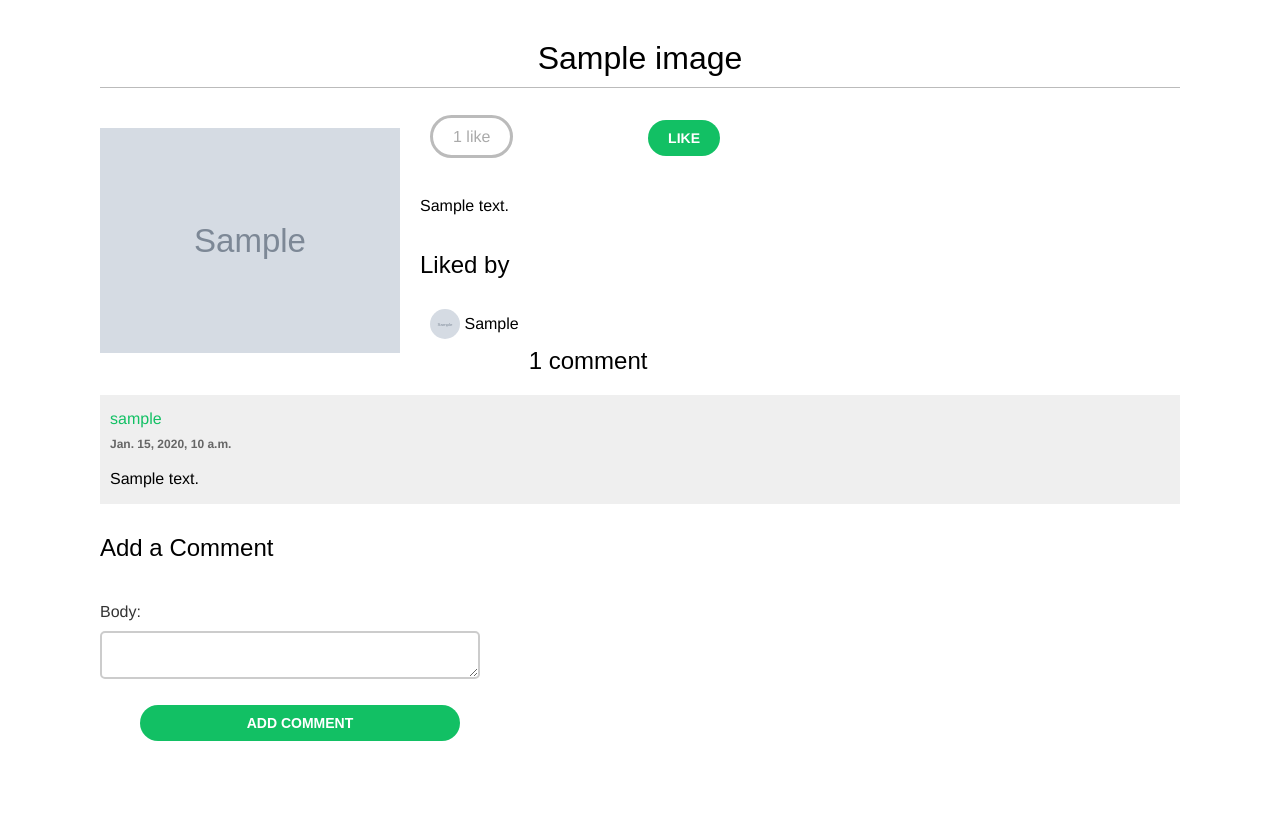
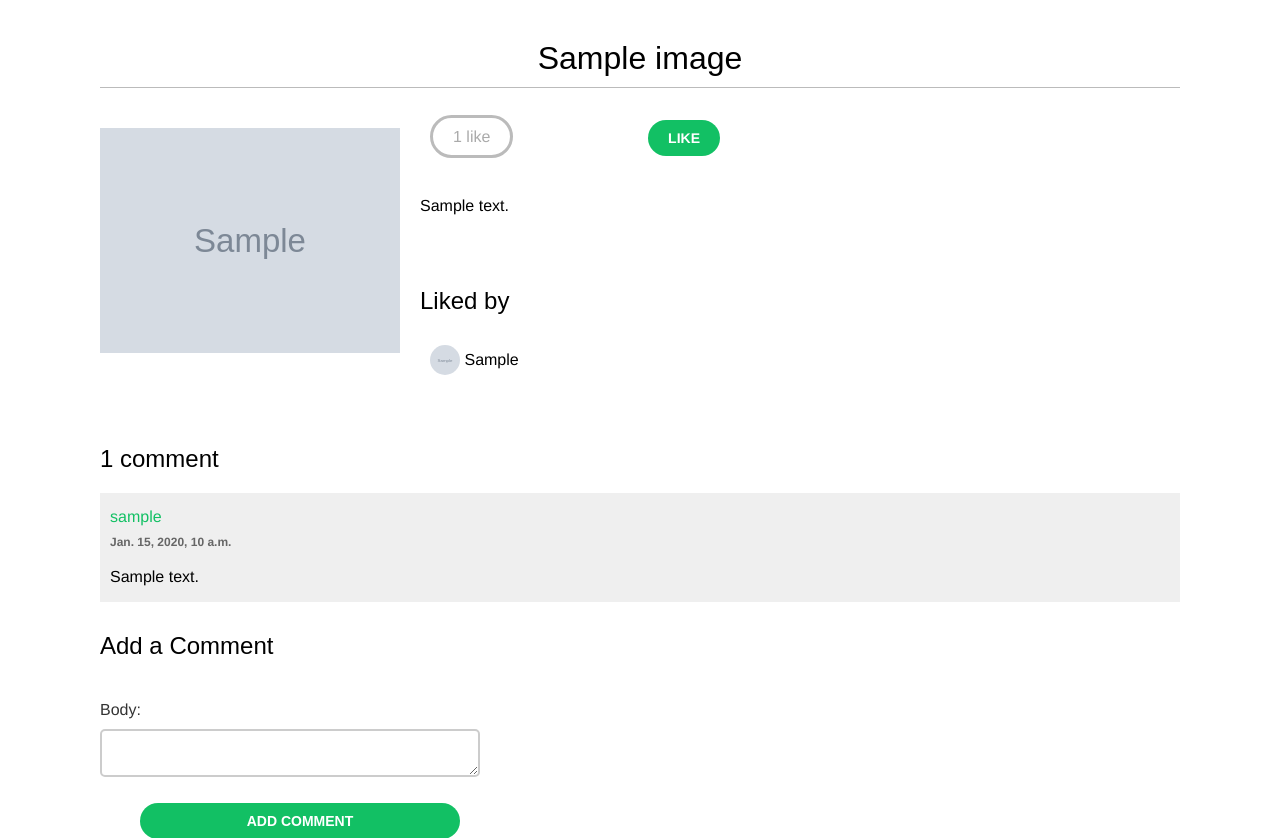
Before and after one commit to py-piyush/picshare-social-media-django, a Django app: a page that uses socialsite/images/templates/images/image/detail.html in a window 1280 px wide. Shown: the part 47-885 px from the top of the page. Before the commit the page ends 788 px from the top, so only its background shows below. Run offline with Django 4.2, Linux system fonts and the light colour scheme; tables that the repository leaves empty hold one stand-in row (values such as "Sample post"); grey boxes marked "Sample" are stand-in pictures; some libraries are stand-ins or nearby versions; some web fonts are replaced.

Commit message:
Fixed styling

```diff
--- a/socialsite/account/static/css/base.css
+++ b/socialsite/account/static/css/base.css
@@ -372,7 +372,9 @@ a.follow {
 }
 
 .image-likes{
-    display: block;
+    width: 50%;
+    padding: 20px 0;
+    overflow: auto;
 }
 
 
--- a/socialsite/images/templates/images/image/detail.html
+++ b/socialsite/images/templates/images/image/detail.html
@@ -38,7 +38,6 @@
             </div>
         {% endfor %}
     </div>
-        <br>
         <div class="comments">
             {% with comments.count as total_comments %}
                 <h2>{{total_comments}} comment{{total_comments|pluralize}}</h2>
```
Lines whose indentation alone changed are shown as unchanged.
